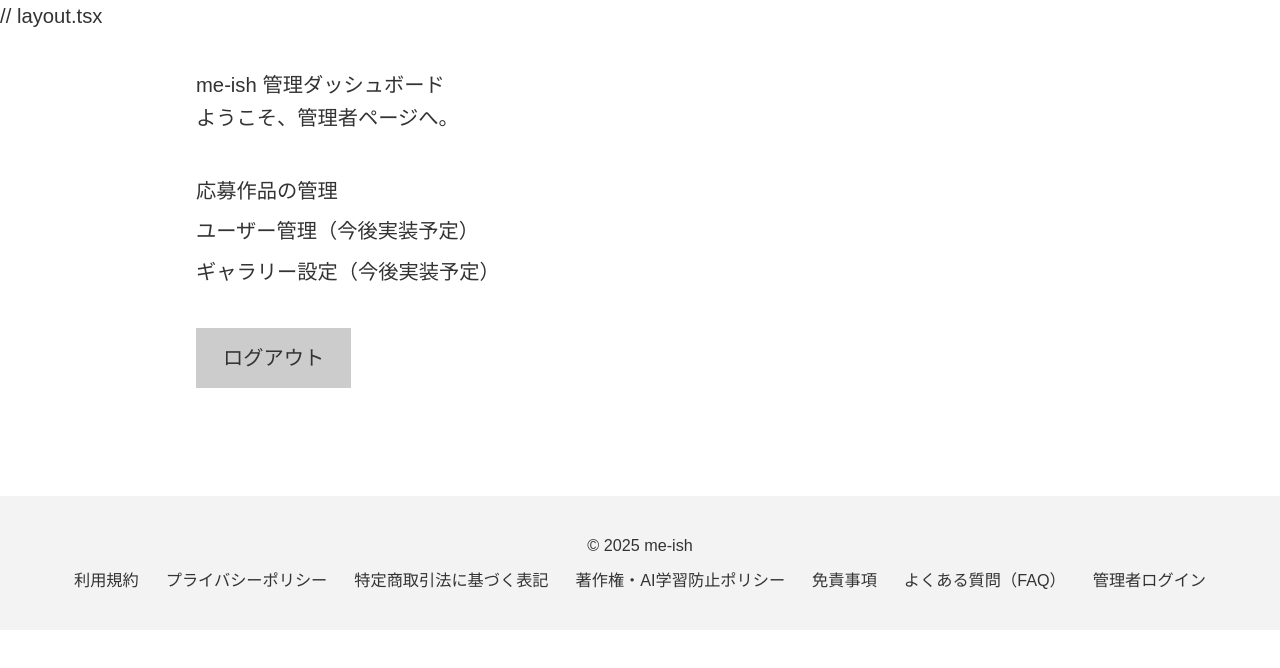
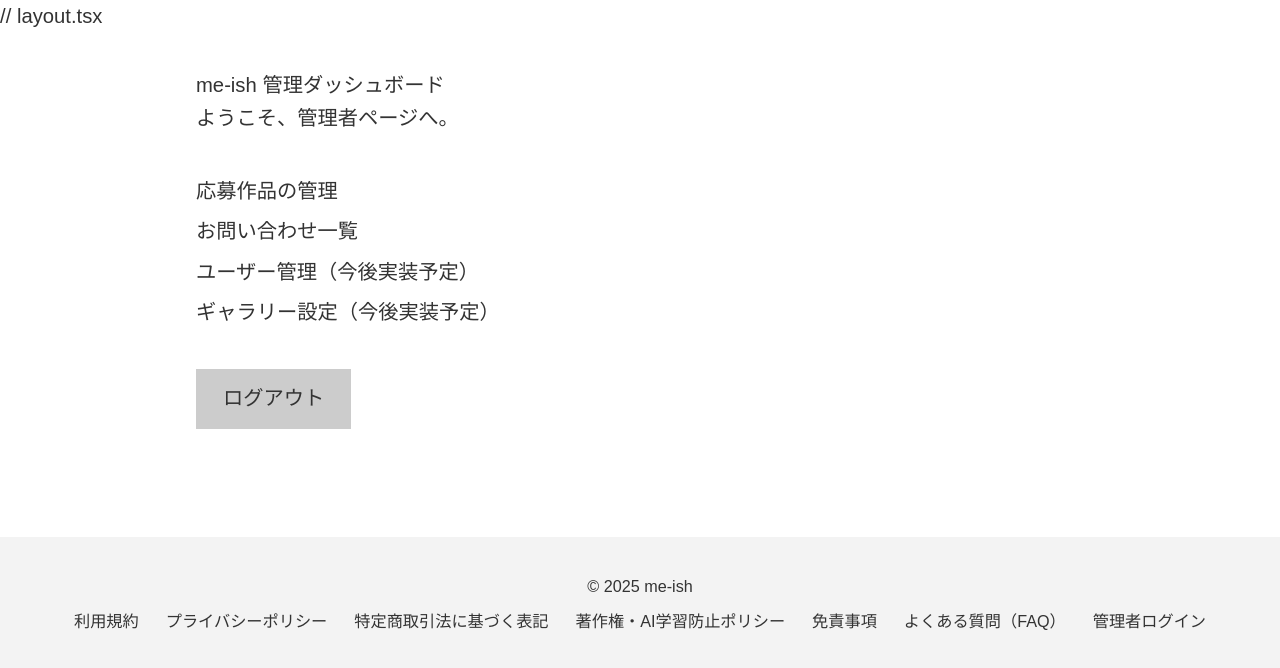
Before and after one commit to me-ish/me-ish-homepage, a Next.js app: page /admin in a window 1280 px wide. Shown: the top 668 px of the page. Built offline with nearby package versions, Linux system fonts and the light colour scheme; sample sign-in values are in the browser's storage; a web font is replaced by a local one.

Commit message:
色々修正

```diff
--- a/src/app/admin/page.tsx
+++ b/src/app/admin/page.tsx
@@ -26,6 +26,7 @@ export default function AdminDashboard() {
 
       <ul style={{ marginTop: '2rem', lineHeight: '2' }}>
         <li><a href="/admin/entries">応募作品の管理</a></li>
+        <li><a href="/admin/inquiries">お問い合わせ一覧</a></li>
         <li><a href="/admin/users">ユーザー管理（今後実装予定）</a></li>
         <li><a href="/admin/settings">ギャラリー設定（今後実装予定）</a></li>
       </ul>
```
Also changed, not shown: src/app/admin/inquiries/page.tsx (renamed from src/app/admin/entries/inquiries/page.tsx).
